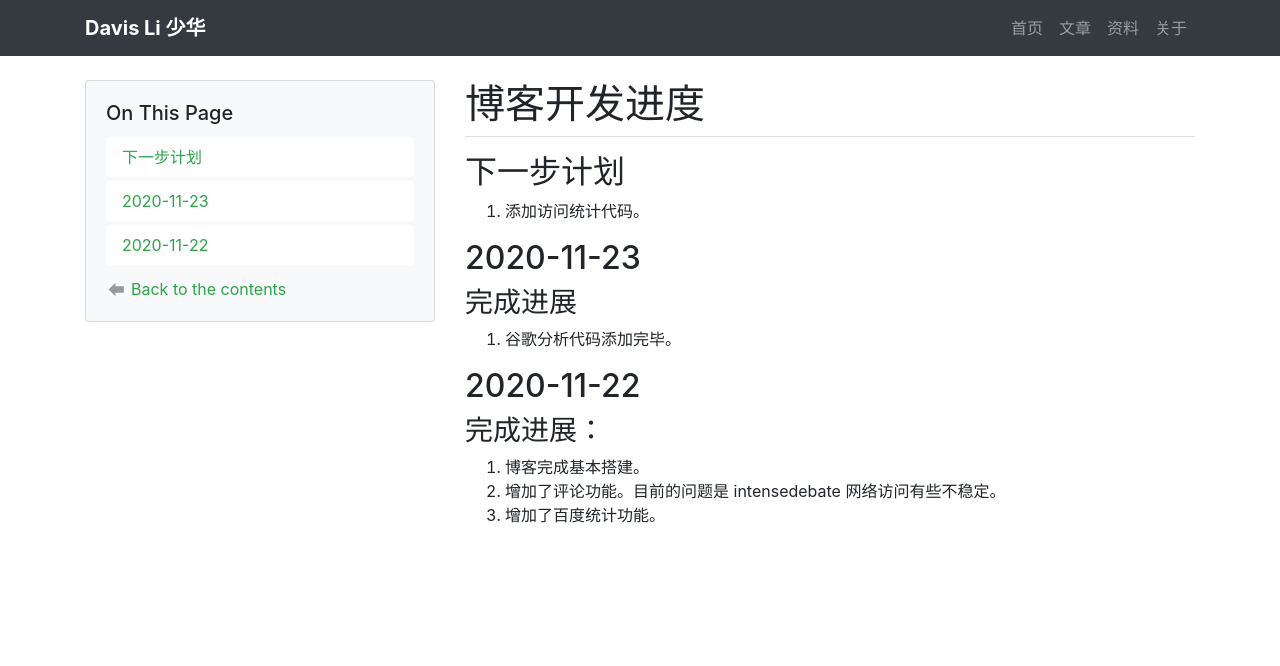
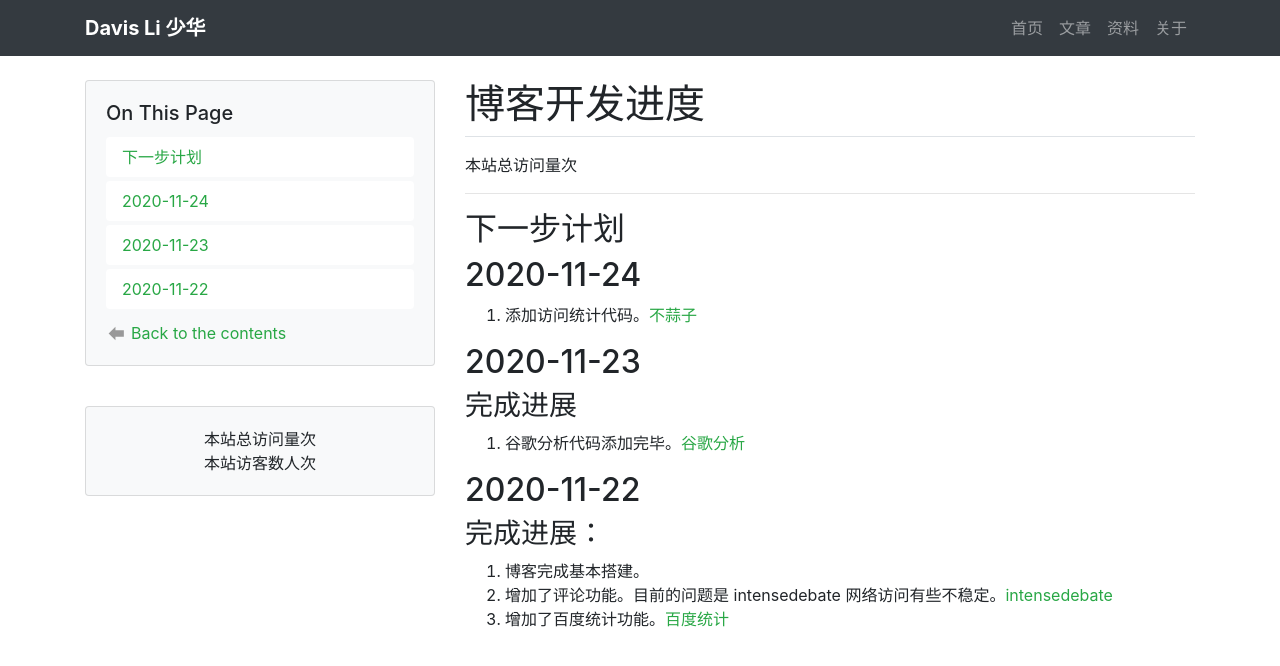
Before and after one commit to davis-lee0109/davis-lee0109.github.io, a Jekyll site: the page built from _projects/bloglog.md, in a window 1280 px wide. Shown: the top 666 px of the page. Built offline with Jekyll 4.4.1, drawn with Linux system fonts in a browser that asks for light colours; comment, search, counter and statistics services are not loaded.

Commit message:
添加 访问统计及展示 301 @ 202011241129

```diff
--- a/_includes/bars/side.html
+++ b/_includes/bars/side.html
@@ -23,3 +23,15 @@
 {% if page.path contains '_posts' %}
     {% include components/post-meta.html %}
 {% endif %}
+<br>
+<div class="card bg-light">
+    <div class="card-body text-center">
+        <span id="busuanzi_container_site_pv">
+            本站总访问量<span id="busuanzi_value_site_pv"></span>次
+        </span>
+        <br>
+        <span id="busuanzi_container_site_uv">
+            本站访客数<span id="busuanzi_value_site_uv"></span>人次
+        </span>
+    </div>
+</div>
--- a/_includes/structure/head.html
+++ b/_includes/structure/head.html
@@ -74,4 +74,6 @@
         })();
     </script>
 
+<!--    不蒜子js代码-->
+    <script async src="//busuanzi.ibruce.info/busuanzi/2.3/busuanzi.pure.mini.js"></script>
 </head>
--- a/_projects/bloglog.md
+++ b/_projects/bloglog.md
@@ -1,15 +1,23 @@
 ---
 title: 博客开发进度
 ---
+
+<span id="busuanzi_container_site_pv">
+    本站总访问量<span id="busuanzi_value_site_pv"></span>次
+</span>
+
+---
 ## 下一步计划
-1. 添加访问统计代码。
+
+## 2020-11-24
+1. 添加访问统计代码。[不蒜子](http://ibruce.info/2015/04/04/busuanzi/)
 
 ## 2020-11-23
 ### 完成进展
-1. 谷歌分析代码添加完毕。
+1. 谷歌分析代码添加完毕。[谷歌分析](https://analytics.google.com/analytics/web/)
 
 ## 2020-11-22
 ### 完成进展：
 1. 博客完成基本搭建。
-2. 增加了评论功能。目前的问题是 intensedebate 网络访问有些不稳定。
-3. 增加了百度统计功能。
+2. 增加了评论功能。目前的问题是 intensedebate 网络访问有些不稳定。[intensedebate](https://www.intensedebate.com)
+3. 增加了百度统计功能。[百度统计](https://tongji.baidu.com)
```
Also changed, not shown: _includes/components/post-meta.html (+7 -0 lines), _pages/index.md (+1 -0 lines), _includes/bars/bottom.html (line endings or trailing spaces).
